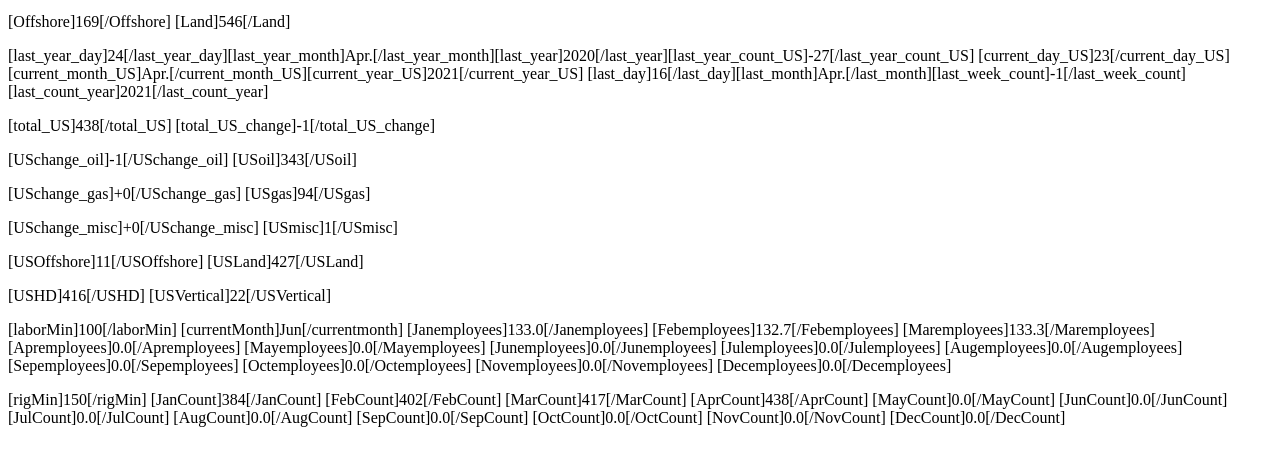
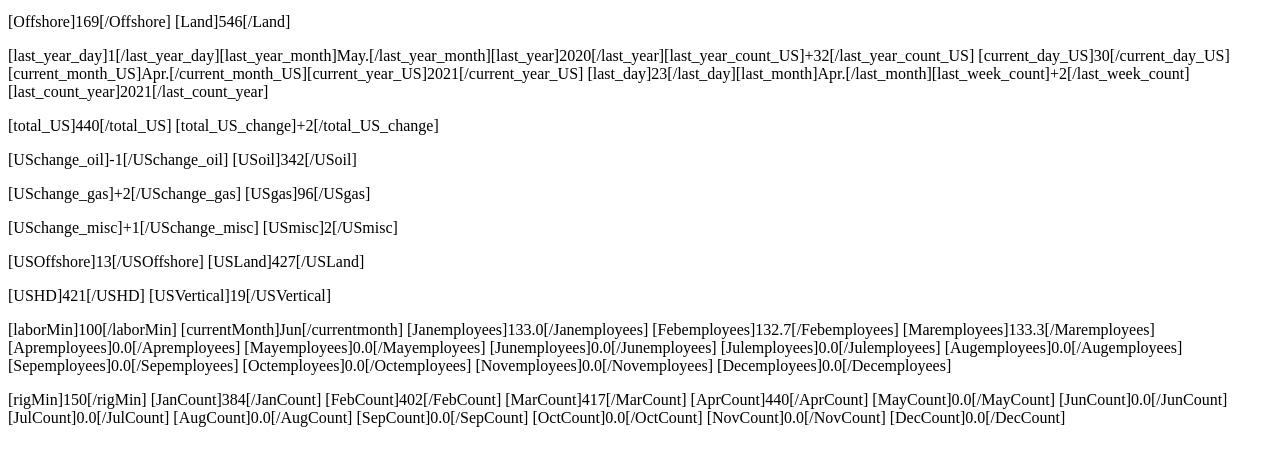
Before and after one commit to AdrianSalinas98/AdrianSalinas98.github.io, a plain HTML site: page Data.html in a window 1280 px wide. Shown: the part 289-754 px from the top of the page. Drawn offline with Linux system fonts and the light colour scheme.

Commit message:
Update Data.html

```diff
--- a/Data.html
+++ b/Data.html
@@ -50,45 +50,45 @@
             <p>
 
 
-                [last_year_day]24[/last_year_day][last_year_month]Apr.[/last_year_month][last_year]2020[/last_year][last_year_count_US]-27[/last_year_count_US]
+                [last_year_day]1[/last_year_day][last_year_month]May.[/last_year_month][last_year]2020[/last_year][last_year_count_US]+32[/last_year_count_US]
 
-                [current_day_US]23[/current_day_US][current_month_US]Apr.[/current_month_US][current_year_US]2021[/current_year_US]
-                [last_day]16[/last_day][last_month]Apr.[/last_month][last_week_count]-1[/last_week_count][last_count_year]2021[/last_count_year]
+                [current_day_US]30[/current_day_US][current_month_US]Apr.[/current_month_US][current_year_US]2021[/current_year_US]
+                [last_day]23[/last_day][last_month]Apr.[/last_month][last_week_count]+2[/last_week_count][last_count_year]2021[/last_count_year]
 
 
 
             </p>
             <p>
-                [total_US]438[/total_US]
-                [total_US_change]-1[/total_US_change]
+                [total_US]440[/total_US]
+                [total_US_change]+2[/total_US_change]
             </p>
             <p>
                 [USchange_oil]-1[/USchange_oil]
-                [USoil]343[/USoil]
+                [USoil]342[/USoil]
             </p>
         </div>
         <div id="USgasCount">
             <p>
-                [USchange_gas]+0[/USchange_gas]
-                [USgas]94[/USgas]
+                [USchange_gas]+2[/USchange_gas]
+                [USgas]96[/USgas]
             </p>
         </div>
         <div id="USMiscCount">
             <p>
-                [USchange_misc]+0[/USchange_misc]
-                [USmisc]1[/USmisc]
+                [USchange_misc]+1[/USchange_misc]
+                [USmisc]2[/USmisc]
             </p>
         </div>
         <div id="USLocation">
             <p>
-                [USOffshore]11[/USOffshore]
+                [USOffshore]13[/USOffshore]
                 [USLand]427[/USLand]
             </p>
         </div>
         <div id="USDirection">
             <p>
-                [USHD]416[/USHD]
-                [USVertical]22[/USVertical]
+                [USHD]421[/USHD]
+                [USVertical]19[/USVertical]
             </p>
         </div>
         <div id="LaborStats">
@@ -115,7 +115,7 @@
                 [JanCount]384[/JanCount]
                 [FebCount]402[/FebCount]
                 [MarCount]417[/MarCount]
-                [AprCount]438[/AprCount]
+                [AprCount]440[/AprCount]
                 [MayCount]0.0[/MayCount]
                 [JunCount]0.0[/JunCount]
                 [JulCount]0.0[/JulCount]
```
